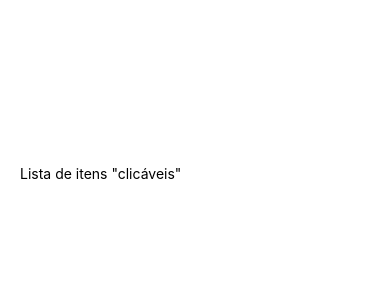
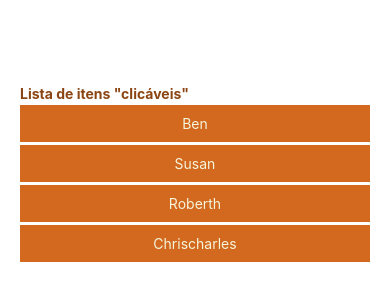
Before and after one commit to isbia/CARDMOB, a React Native app in the folder Etapa2/app-react-exemplos/: screen / in a window 390 px wide. Shown: the part 274-574 px from the top of the page. Built offline with nearby package versions, Linux system fonts and the light colour scheme.

Commit message:
ADD List component [done]

```diff
--- a/Etapa2/app-react-exemplos/components/List.js
+++ b/Etapa2/app-react-exemplos/components/List.js
@@ -17,9 +17,18 @@ class List extends Component {
     render() {
         return (
             <View>
-                <Text style={styles.text}>
+                <Text style={styles.textTitle}>
                     Lista de itens "clicáveis"
                 </Text>
+                {this.state.names.map((item, index) => (
+                    <TouchableOpacity
+                        key={item.id}
+                        onPress={() => this.alertItemName(item)}
+                        style={styles.container}
+                    >
+                        <Text style={styles.textTouchable}>{item.name}</Text>
+                    </TouchableOpacity>
+                ))}
             </View>
         )
     }
@@ -31,10 +40,15 @@ const styles = StyleSheet.create({
     container: {
         padding: 10,
         marginTop: 3,
-        backgroundColor: "#d9f9b1",
+        backgroundColor: "#D2691E",
         alignItems: "center",
     },
-    text: {
-        color: "4f603c"
+    textTitle: {
+        color: "saddlebrown",
+        fontWeight: "bold",
+
+    },
+    textTouchable: {
+        color: "beige"
     }
 });
```
